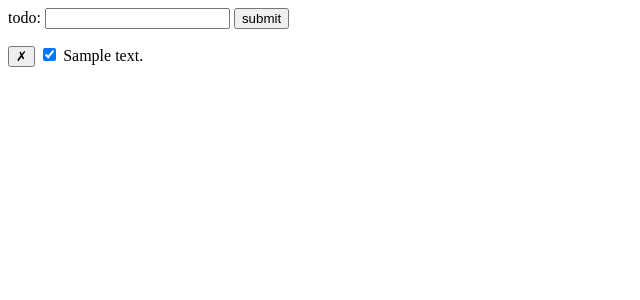
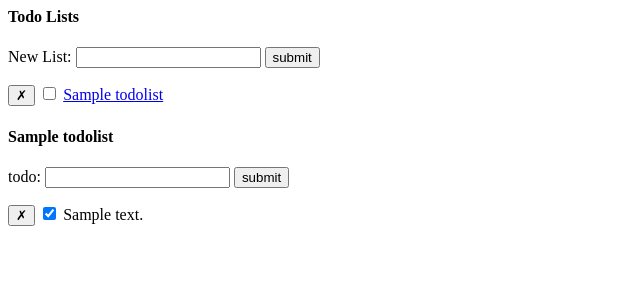
Before and after one commit to ghovik/ud_fullstack_notes, a Flask app: template exercises/todo_app/templates/index.html in a window 1280 px wide. Shown: the top 300 px of the page, without its empty margins (0-640 px from the left). Run offline with Flask 2, Linux system fonts and the light colour scheme; the template is opened without the code that fills it: values that come from a table or form of the project are taken from there, others are empty; tables that the repository leaves empty hold one stand-in row (values such as "Sample post").

Commit message:
lession 2 completed, ready for project fyyur

```diff
--- a/exercises/todo_app/app.py
+++ b/exercises/todo_app/app.py
@@ -1,5 +1,6 @@
-import sys
+from enum import unique
 from flask import Flask, request, redirect, url_for, jsonify, abort
+from flask import json
 from flask.templating import render_template
 from flask_sqlalchemy import SQLAlchemy
 from flask_migrate import Migrate
@@ -15,10 +16,31 @@ db = SQLAlchemy(app)
 # define migration
 migration = Migrate(app, db)
 
+
+# --------------------- many-to-many example -------------------------
+order_items = db.Table(
+    "order_items",
+    db.Column("order_id", db.Integer, db.ForeignKey("orders.id"), primary_key=True),
+    db.Column("product_id", db.Integer, db.ForeignKey("products.id"), primary_key=True)
+    )
+
+class Orders(db.Model):
+    __tablename__ = "orders"
+    id = db.Column(db.Integer, primary_key=True)
+    status = db.Column(db.String, nullable=False)
+    products = db.relationship(
+        "Product", secondary=order_items, backref=db.backref("orders"), lazy=True)
+
+class Product(db.Model):
+    __tablename__ = "products"
+    id = db.Column(db.Integer, primary_key=True)
+    name = db.Column(db.String, nullable=False)
+# --------------------- many-to-many example -------------------------
+
 class TodoList(db.Model):
     __tablename__ = "todolist"
     id = db.Column(db.Integer, primary_key=True)
-    name = db.Column(db.String, nullable=False)
+    name = db.Column(db.String, nullable=False, unique=True)
     todo = db.relationship("Todo", backref="todolist", lazy=True)
 
 class Todo(db.Model):
@@ -34,32 +56,54 @@ class Todo(db.Model):
 # create schema if not exist
 # db.create_all()
 
+# create a new todo item and show corresponding list
+@app.route("/lists/<list_id>")
+def get_list_todos(list_id):
+    return render_template("index.html",
+        lists=TodoList.query.all(),
+        active_list=TodoList.query.filter_by(id=list_id).first(),
+        todos=Todo.query.filter_by(todolist_id=list_id).order_by("id")
+        )
+
+
+# Create a new list
+@app.route("/lists/create", methods=["POST"])
+def create_a_list():
+    list_name = request.get_json()["list_name"]
+    new_list = TodoList(name=list_name)
+    err = 0
+    try:
+        db.session.add(new_list)
+        db.session.commit()
+    except Exception as e:
+        db.session.rollback()
+        print(f"err:\n{e}")
+        err = 1
+    finally:
+        db.session.close()
+    if not err:
+        new_list_id = TodoList.query.filter_by(name=list_name).first().id
+        return jsonify({"success": True, "list_id": new_list_id})
+
+
 @app.route("/")
 def index():
-    return render_template(
-        "index.html",
-        data=Todo.query.order_by("id").all())
+    return redirect(url_for("get_list_todos", list_id=1))
 
-# @app.route("/todo/create", methods=["POST"])
-# def create():
-#     todo = request.form.get("todo", "")
-#     rec = Todo(description=todo)
-#     db.session.add(rec)
-#     db.session.commit()
-#     db.session.close()
-#     return redirect(url_for("index"))
-    # here index is the name of the function index()
 
+# create a todo item
 @app.route("/todo/create", methods=["POST"])
 def create():
     # request.get_json() is from
     # {"description": document.getElementById("todo").value},
     # which is a dict
     err = 0 # err flag
-    todo = request.get_json()["description"]
+    todo = request.get_json()
     # rec = Todo(description=todo)
     try:
-        rec = Todo(description=todo)
+        rec = Todo(
+            description=todo["description"],
+            todolist_id=todo["list_id"])
         db.session.add(rec)
         db.session.commit()
     except Exception as e:
@@ -69,7 +113,9 @@ def create():
     finally:
         db.session.close()
     if not err:
-        return jsonify({"description": todo})
+        return jsonify({
+            "description": todo["description"],
+            "list_id": todo["list_id"]})
     abort (400)
 
 # UPDATE
@@ -95,6 +141,7 @@ def todo_checked(todo_id):
 def todo_deleted(todo_id):
     try:
         item_to_delete = Todo.query.get(todo_id)
+        list_id = item_to_delete.todolist_id
         db.session.delete(item_to_delete)
         db.session.commit()
     except Exception as e:
@@ -102,7 +149,7 @@ def todo_deleted(todo_id):
         print(f"err:\n{e}")
     finally:
         db.session.close()
-    return jsonify({"success": True})
+    return jsonify({"success": True, "list_id": list_id})
 
 
 if __name__ == "__main__":
--- a/exercises/todo_app/templates/index.html
+++ b/exercises/todo_app/templates/index.html
@@ -13,16 +13,33 @@
         </style>
     </head>
     <body>
+        <h4>Todo Lists</h4>
+        <form id="listForm">
+            <label for="newList">New List:</label>
+            <input type="text" id="newList" name="listName">
+            <input type="submit" value="submit">
+        </form>
+        <ul id="todoLists">
+            {% for l in lists %}
+            <li>
+                <button class="listDelete" data-id="{{ l.id }}">&cross;</button>
+                <input class="listCompleted" data-id="{{ l.id }}" type="checkbox" {% if l.completed %} checked {% endif %} >
+                <a href="/lists/{{l.id}}">{{ l.name }}</a>
+            </li>
+            {% endfor %}
+        </ul>
         <!-- <form id="form" method="post" action="/todo/create">
         post request for traditionall html -->
+        <h4>{{active_list.name}}</h4>
         <form id="form">
             <label for="todo">todo:</label>
+            <input type="hidden" value="{{active_list.id}}" id="listId">
             <input id="todo" type="text" name="description">
-            <input type="submit", value="submit">
+            <input type="submit" value="submit">
         </form>
         <div id="error" class="hidden">Something Wrong!</div>
-        <ul id="todoList">
-            {% for d in data %}
+        <ul id="todoItems">
+            {% for d in todos %}
             <li>
                 <!-- add a x button -->
                 <button class="deleted" data-id="{{ d.id }}">&cross;</button>
@@ -48,7 +65,9 @@
                         return response.json();
                     })
                     .then(function(responseJson) {
-                        alert(responseJson);
+                        if (responseJson["success"]) {
+                            window.location.href = `/lists/${responseJson["list_id"]}`;
+                        }
                         // if (responseJson) {
                         //     window.location.href = "/";
                         // }
@@ -82,14 +101,15 @@
                     })
                 };
             });
-            // Create new todo item
+            // Create a new todo item
             document.getElementById("form").onsubmit = function(e) {
                 // prevent the submit button to submit and refresh the page
                 e.preventDefault();
                 fetch("/todo/create", {
                     method: "POST",
                     body: JSON.stringify({
-                        "description": document.getElementById("todo").value
+                        "description": document.getElementById("todo").value,
+                        "list_id": document.getElementById("listId").value
                     }),
                     headers: {"Content-Type": "application/json"}
                 })
@@ -97,16 +117,41 @@
                     return response.json();
                 })
                 .then(function(responseJson) {
-                    console.log(responseJson)
+                    // console.log(responseJson)
                     const liItem = document.createElement("LI");
                     liItem.innerHTML = responseJson["description"];
-                    document.getElementById("todoList").append(liItem);
+                    document.getElementById("todoItems").append(liItem);
+                    window.location.href = `/lists/${responseJson['list_id']}`;
                 })
                 .catch(function() {
                     // remove "error" class name so that it is no hidden anymore
                     document.getElementById("error").className="";
                 });
             }
+            // Create a new todo list
+            // <form id="listForm">
+            //     <label for="newList">New List:</label>
+            //     <input type="text" id="newList" name="listName">
+            //     <input type="submit" value="submit">
+            // </form>
+            document.getElementById("listForm").onsubmit = function (e) {
+                e.preventDefault() // prevent refreshing
+                fetch("/lists/create", {
+                    method: "POST",
+                    body: JSON.stringify({
+                        "list_name": document.getElementById("newList").value
+                    }),
+                    headers: {"Content-Type": "application/json"}
+                })
+                .then(function(response) {
+                    return response.json();
+                })
+                .then(function(responseJson) {
+                    if (responseJson["success"]) {
+                        window.location.href = `/lists/${responseJson['list_id']}`;
+                    }
+                });
+            }
         </script>
     </body>
 </html>
```
Also changed, not shown: docs/Lessons/2-SQL_and_Data_Modeling_for_the_Web.md (+119 -0 lines).
